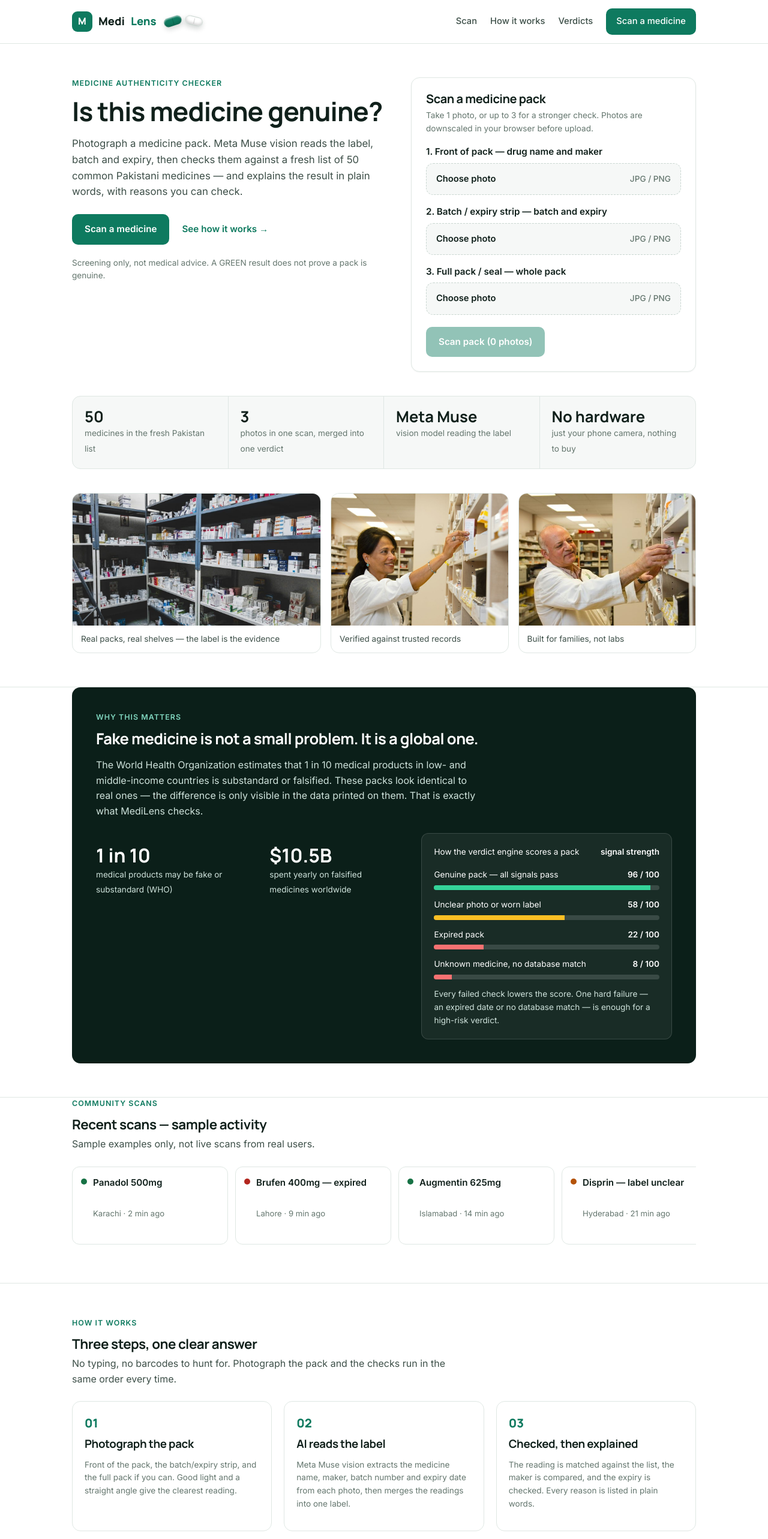
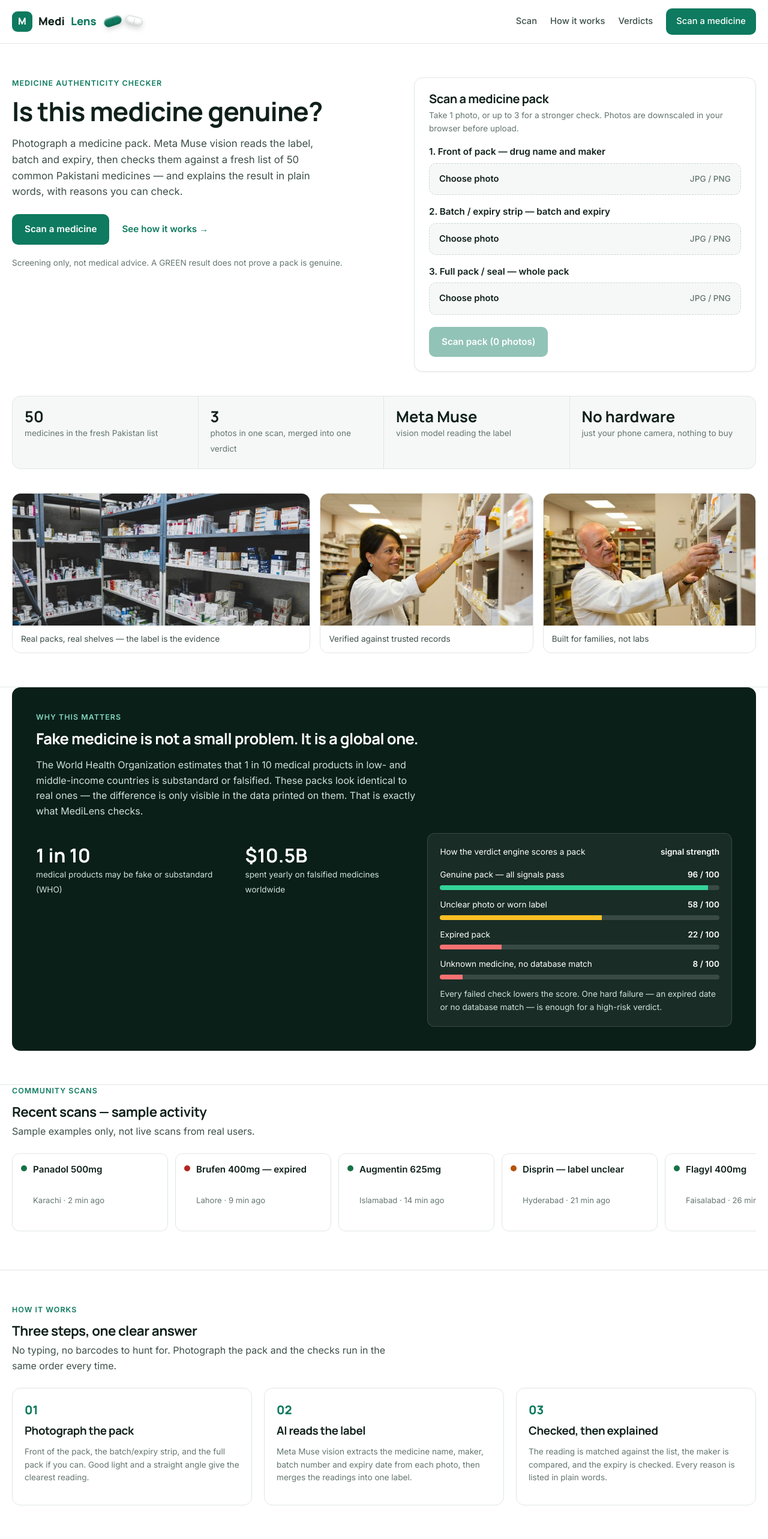
Before and after one commit to Muhammad-Ahmad-CO/medilens-llama, a Next.js app: page / in a window 1280 px wide. Shown: the top 2566 px of the page at 60% size. Built offline with nearby package versions, Linux system fonts and the light colour scheme.

Commit message:
Fix layout width: wider 1280px container, clip horizontal overflow so page never scrolls sideways

```diff
--- a/app/globals.css
+++ b/app/globals.css
@@ -26,13 +26,14 @@
 }
 * { box-sizing: border-box; }
 html { scroll-behavior: smooth; }
-body { margin: 0; font-family: var(--font-body); background: var(--bg); color: var(--ink); line-height: 1.6; -webkit-font-smoothing: antialiased; }
+body { margin: 0; font-family: var(--font-body); background: var(--bg); color: var(--ink); line-height: 1.6; -webkit-font-smoothing: antialiased; overflow-x: clip; }
+html { scroll-behavior: smooth; overflow-x: clip; }
 h1, h2, h3 { font-family: var(--font-display); letter-spacing: -0.02em; line-height: 1.12; margin: 0; }
 a { color: inherit; }
 img { max-width: 100%; }
 button, select, input { font: inherit; }
 button:focus-visible, select:focus-visible, input:focus-visible, a:focus-visible { outline: 2px solid var(--accent); outline-offset: 2px; }
-.wrap { max-width: 1080px; margin: 0 auto; padding: 0 20px; }
+.wrap { max-width: 1280px; margin: 0 auto; padding: 0 20px; }
 .mono { font-family: var(--font-mono); font-size: 0.92em; }
 .muted { color: var(--muted); }
 .small { font-size: 0.85rem; }
@@ -40,7 +41,7 @@
 
 /* Header */
 .topbar { position: sticky; top: 0; z-index: 60; background: rgba(255, 255, 255, 0.92); border-bottom: 1px solid var(--border); }
-.topbar-in { max-width: 1080px; margin: 0 auto; padding: 14px 20px; display: flex; align-items: center; justify-content: space-between; gap: 16px; }
+.topbar-in { max-width: 1280px; margin: 0 auto; padding: 14px 20px; display: flex; align-items: center; justify-content: space-between; gap: 16px; }
 .brand { display: flex; align-items: center; gap: 10px; text-decoration: none; font-family: var(--font-display); font-weight: 800; font-size: 1.15rem; }
 .brand em { font-style: normal; color: var(--accent); }
 .brand-mark { display: inline-flex; align-items: center; justify-content: center; width: 34px; height: 34px; background: var(--accent); color: #fff; border-radius: 9px; font-weight: 800; font-size: 1rem; }
@@ -179,7 +180,7 @@
 .pbar .fill.green { background: #34d399; }
 .pbar .fill.amber { background: #fbbf24; }
 .pbar .fill.red { background: #f87171; }
-.feed-scroll { display: flex; gap: 12px; overflow-x: auto; padding-bottom: 8px; }
+.feed-scroll { display: flex; gap: 12px; overflow-x: auto; max-width: 100%; padding-bottom: 8px; }
 .feed-item { display: flex; gap: 10px; align-items: flex-start; flex: none; width: 260px; background: #fff; border: 1px solid var(--border); border-radius: 12px; padding: 14px; }
 .feed-item b { display: block; font-size: 0.95rem; }
 .feed-item span { color: var(--muted); font-size: 0.82rem; }
```
